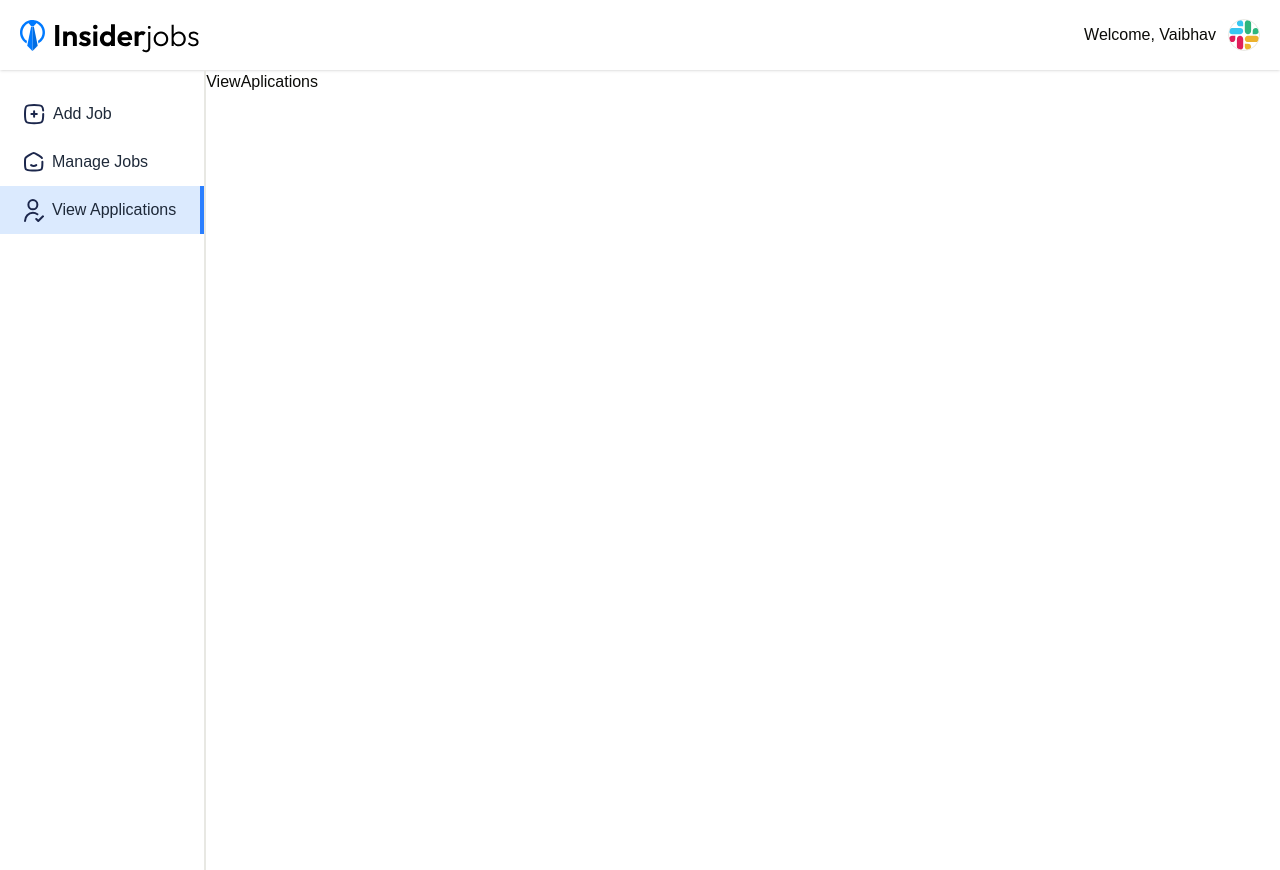
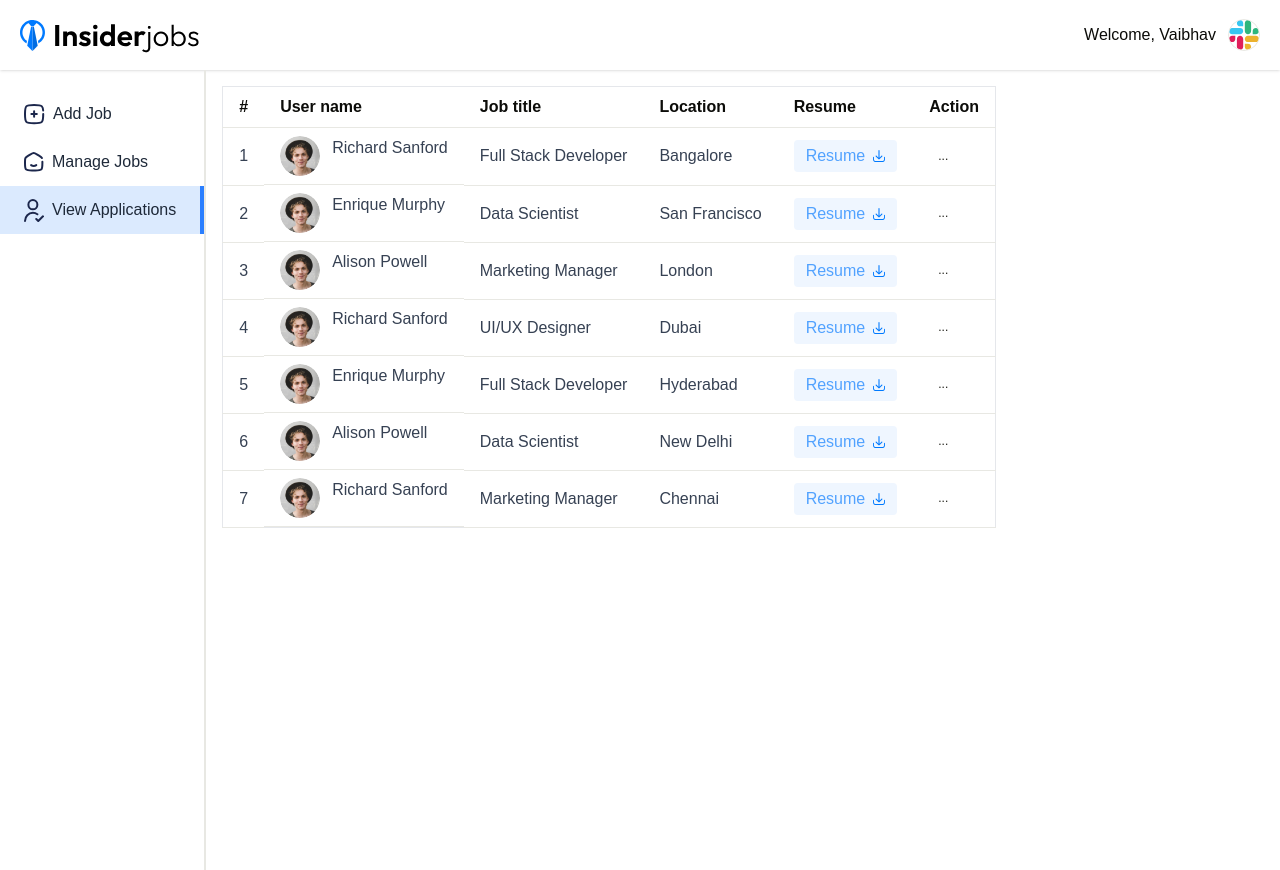
Before and after one commit to Vaibhav5122/HireFlow, a React (Vite) app in the folder client/: page /dashboard/view-applications in a window 1280 px wide. Built offline with nearby package versions, Linux system fonts and the light colour scheme.

Commit message:
feat:frontend ui design done

```diff
--- a/client/src/pages/ManageJobs.jsx
+++ b/client/src/pages/ManageJobs.jsx
@@ -1,7 +1,61 @@
-import React from "react";
+import { manageJobsData } from "../assets/assets";
+import moment from "moment";
+import { Button } from "../components/ui/button";
+import { useNavigate } from "react-router-dom";
 
 const ManageJobs = () => {
-  return <div>ManageJobs</div>;
+  const navigate = useNavigate();
+
+  return (
+    <div className="container p-4 max-w-5xl">
+      <div className="overflow-x-auto">
+        <table className="min-w-full bg-white border border-gray-200 max-sm:text-sm">
+          <thead>
+            <tr>
+              <th className="py-2 px-4 border-b text-left max-sm:hidden">#</th>
+              <th className="py-2 px-4 border-b text-left">Job Title</th>
+              <th className="py-2 px-4 border-b text-left max-sm:hidden">
+                Date
+              </th>
+              <th className="py-2 px-4 border-b text-left max-sm:hidden">
+                Location
+              </th>
+              <th className="py-2 px-4 border-b text-center">Applicants</th>
+              <th className="py-2 px-4 border-b text-left">Visible</th>
+            </tr>
+          </thead>
+          <tbody>
+            {manageJobsData.map((job, id) => (
+              <tr key={id} className="text-gray-700">
+                <td className="py-2 px-4 border-b">{id + 1}</td>
+                <td className="py-2 px-4 border-b">{job.title}</td>
+                <td className="py-2 px-4 border-b max-sm:hidden">
+                  {moment(job.date).format("ll")}
+                </td>
+                <td className="py-2 px-4 border-b max-sm:hidden">
+                  {job.location}
+                </td>
+                <td className="py-2 px-4 border-b text-center">
+                  {job.applicants}
+                </td>
+                <td className="py-2 px-4 border-b">
+                  <input className="scale-125 ml-4" type="checkbox" />
+                </td>
+              </tr>
+            ))}
+          </tbody>
+        </table>
+      </div>
+      <div className="mt-4 flex justify-end">
+        <Button
+          onClick={() => navigate("/dashboard/add-job")}
+          className={"py-4 px-4 rounded"}
+        >
+          Add new job
+        </Button>
+      </div>
+    </div>
+  );
 };
 
 export default ManageJobs;
--- a/client/src/pages/ViewAplications.jsx
+++ b/client/src/pages/ViewAplications.jsx
@@ -1,7 +1,82 @@
 import React from "react";
+import { assets, viewApplicationsPageData } from "../assets/assets";
+import { Link } from "react-router-dom";
+import { Button } from "../components/ui/button";
 
 const ViewAplications = () => {
-  return <div>ViewAplications</div>;
+  return (
+    <div className="container mx-auto p-4">
+      <div>
+        <table className="w-full max-w-4xl bg-white border border-gray-200 max-sm:text-sm ">
+          <thead>
+            <tr className="border-b">
+              <th className="py-2 px-4 text-left">#</th>
+              <th className="py-2 px-4 text-left">User name</th>
+              <th className="py-2 px-4 text-left max-sm:hidden">Job title</th>
+              <th className="py-2 px-4 text-left max-sm:hidden">Location</th>
+              <th className="py-2 px-4 text-left">Resume</th>
+              <th className="py-2 px-4 text-left">Action</th>
+            </tr>
+          </thead>
+          <tbody>
+            {viewApplicationsPageData.map((applicant, id) => (
+              <tr key={id} className="text-gray-700">
+                <td className="py-2 px-4 border-b text-center">{id + 1}</td>
+                <td className="py-2 px-4 border-b text-center flex">
+                  <img
+                    className="w-10 h-10 rounded-full mr-3 max-sm:hidden"
+                    src={applicant.imgSrc}
+                    alt=""
+                  />
+                  <span>{applicant.name}</span>
+                </td>
+                <td className="py-2 px-4 border-b max-sm:hidden">
+                  {applicant.jobTitle}
+                </td>
+                <td className="py-2 px-4 border-b max-sm:hidden">
+                  {applicant.location}
+                </td>
+                <td className="py-2 px-4 border-b">
+                  <Link
+                    to={""}
+                    target="_blank"
+                    className="bg-blue-50 text-blue-400 px-3 py-1 rounded inline-flex gap-2 items-center"
+                  >
+                    Resume <img src={assets.resume_download_icon} />
+                  </Link>
+                </td>
+                <td className="py-2 px-4 border-b relative">
+                  <div className="relative inline-block text-left group">
+                    <Button variant={"link"} className={"action-button"}>
+                      ...
+                    </Button>
+                    <div className="z-10 hidden absolute right-0 md:left-0 top-0 mt-2 w-32 bg-white border border-gray-200 rounded shadow group-hover:block">
+                      <Button
+                        variant={"secondary"}
+                        className={
+                          "flex items-center justify-center w-full text-left py-3"
+                        }
+                      >
+                        Accept
+                      </Button>
+                      <Button
+                        variant={"destructive"}
+                        className={
+                          "w-full text-left py-3 flex items-center justify-center"
+                        }
+                      >
+                        Reject
+                      </Button>
+                    </div>
+                  </div>
+                </td>
+              </tr>
+            ))}
+          </tbody>
+        </table>
+      </div>
+    </div>
+  );
 };
 
 export default ViewAplications;
```
